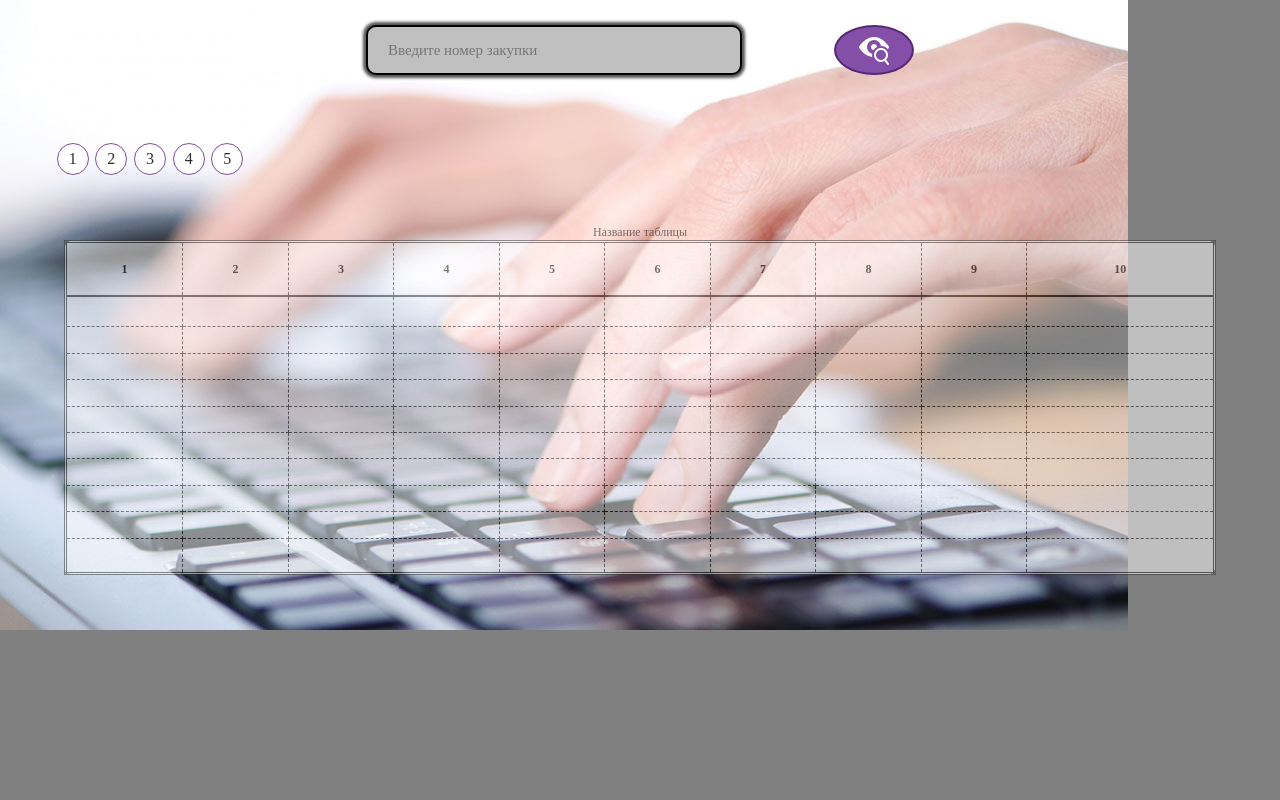
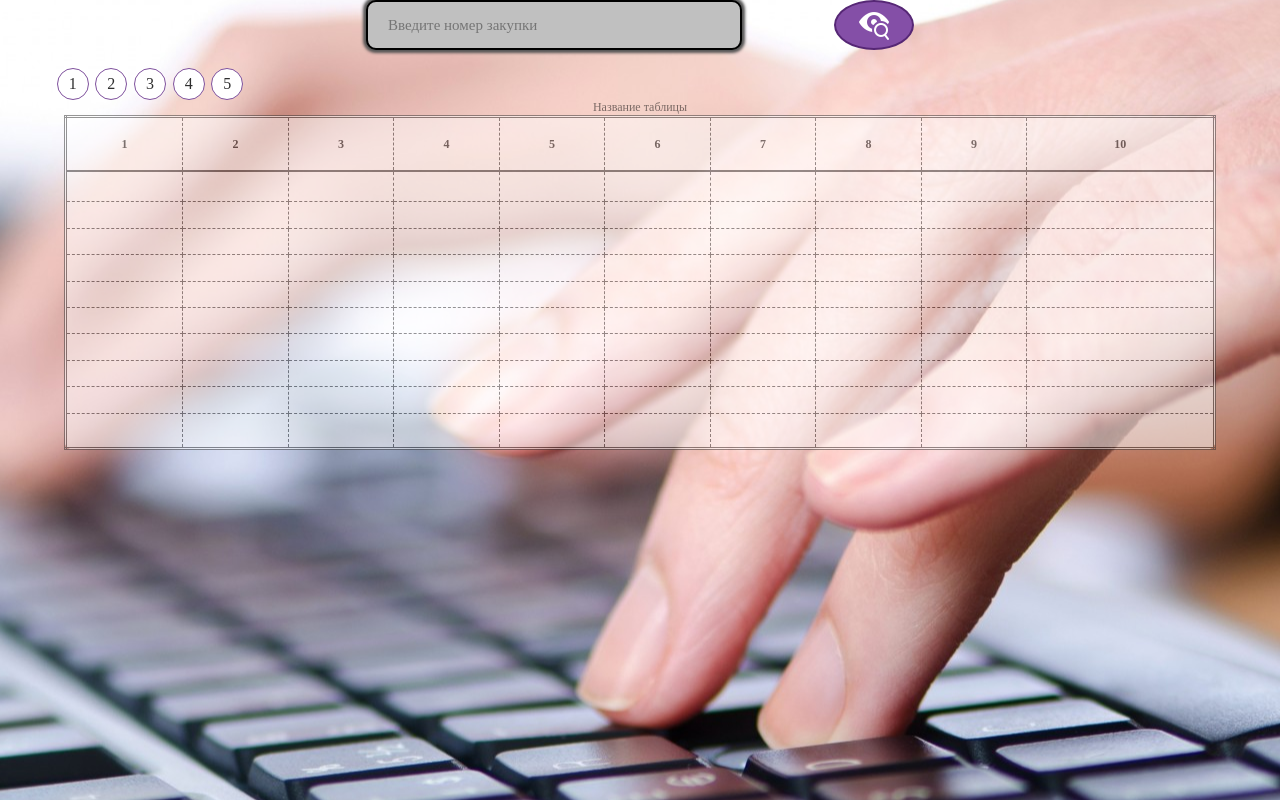
Before and after one commit to BJCreslin/mHelper, a Spring Boot app: page / in a window 1280 px wide. Run offline with Spring Boot 4, Linux system fonts and the light colour scheme; lists and menus that the app fills with data are empty.

Commit message:
corrected html

```diff
--- a/src/main/resources/static/style/zHelper.css
+++ b/src/main/resources/static/css/zHelper.css
@@ -1,13 +1,13 @@
 body {
-    width: 100%;
-    height: 600px;
+    /*width: 100%;*/
     display: flex;
     flex-direction: column;
     align-items: center;
     justify-content: space-around;
+    background-size: 100%;
     margin: 0;
     padding: 0;
-    background: url("static.pictures/zhelp1.jpg") no-repeat grey;
+    background: url("../../pictures/zhelp.jpg") no-repeat center center fixed grey;
 }
 
 #zHelper {
@@ -32,7 +32,7 @@ body {
 
 .button {
     width: 80px;
-    background: url("static.pictures/sym.png") no-repeat center rgb(132, 79, 167);
+    background: url("../../pictures/sym.png") no-repeat center rgb(132, 79, 167);
     border-radius: 50%;
     border: 2px solid rgb(86, 39, 117);
 }
--- a/src/main/resources/templates/zHelper.html
+++ b/src/main/resources/templates/zHelper.html
@@ -4,7 +4,7 @@
     <title>zHelper</title>
     <meta charset="utf-8">
     <meta name="viewport" content="width=device-width, initial-scale=1.0">
-    <link rel="stylesheet" href="../static/style/zHelper.css" th:href="@{/static/style/zHelper.css}">
+    <link rel="stylesheet" href="../static/css/zHelper.css" th:href="@{/css/zHelper.css}">
     <!--[if IE]>
     <link rel=stylesheet href=mainIE.css>
     <![endif]-->
```
Also changed, not shown: src/main/resources/pictures/sym.png (renamed from src/main/resources/static.pictures/sym.png), src/main/resources/pictures/zhelp.jpg (renamed from src/main/resources/static.pictures/zhelp.jpg), src/main/resources/pictures/zhelp1.jpg (renamed from src/main/resources/static.pictures/zhelp1.jpg).
